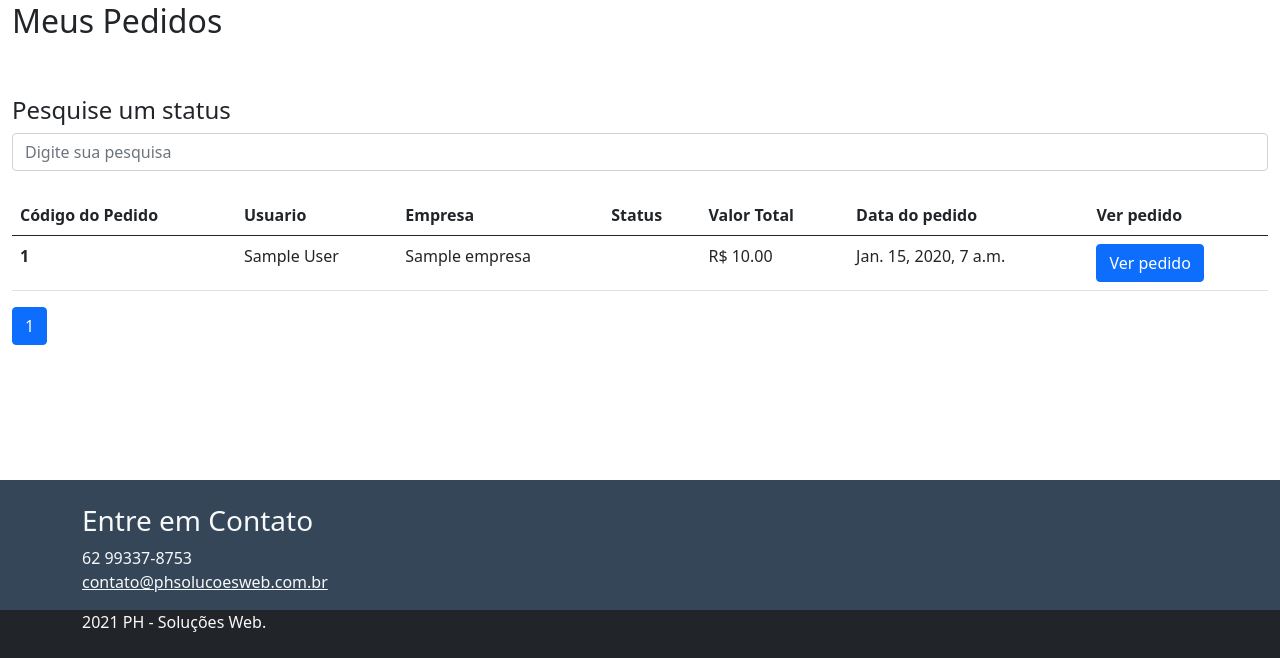
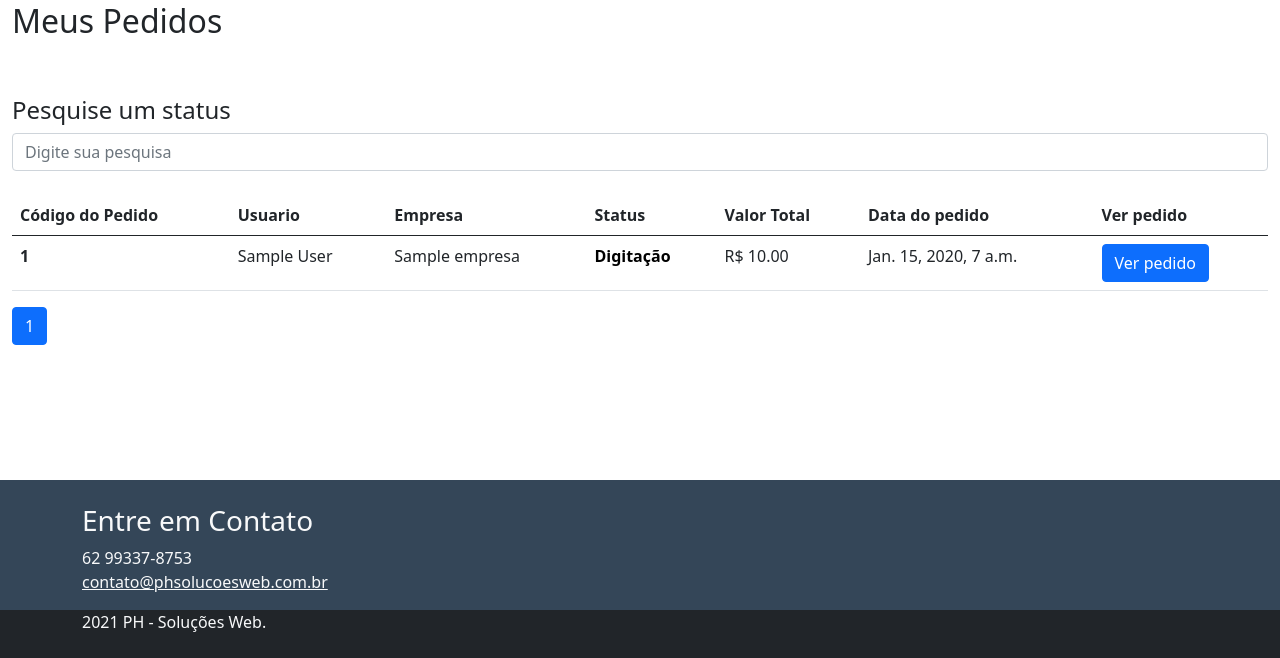
Before and after one commit to phswdjango/pedidos-django-rest, a Django app: page /pedidos/ver-pedidos/ in a window 1280 px wide. Shown: the part 142-800 px from the top of the page. Run offline with Django 3.2, Linux system fonts and the light colour scheme; a user stored in the database is signed in; tables that the repository leaves empty hold one stand-in row (values such as "Sample post"); some libraries are stand-ins or nearby versions.

Commit message:
- Fix search by status

```diff
--- a/phsw_site/pedidos/facade.py
+++ b/phsw_site/pedidos/facade.py
@@ -13,10 +13,13 @@ def buscar_pedidos(request):
 
     if request.GET.get('termo') is not None and request.GET.get('termo') != '':
         termo = request.GET.get('termo')
+        for status in Pedido.status_choices:
+            if termo.lower() in status[1].lower():
+                return Pedido.objects.filter(status=status[0]).all()
         campos = Concat('fk_usuario__first_name', Value(' '), 'fk_usuario__last_name')  # precisa do value pra simuar o ' '
         if request.user.is_agente_admin:
             return Pedido.objects.annotate(nome_completo=campos).order_by('-data_pedido').filter(
-                Q(status__icontains=termo) | Q(fk_empresa__nome_empresa__icontains=termo) |
+                Q(status=termo) | Q(fk_empresa__nome_empresa__icontains=termo) |
                 Q(valor_total__icontains=termo) | Q(fk_usuario__first_name__icontains=termo) | Q(fk_usuario__last_name__icontains=termo)
                 | Q(nome_completo__icontains=termo), fk_empresa=request.user.fk_empresa).select_related(
                 'fk_empresa', 'fk_usuario')
@@ -45,7 +48,7 @@ def buscar_todos_os_itens_por_categoria():
 
 
 def buscar_pedido(request):
-    return ItemPedido.objects.filter(fk_pedido_id=request.POST.get('id')).all()
+    return ItemPedido.objects.filter(fk_pedido_id=request.POST.get('id_pedido')).all()
 
 
 def fazer_pedido(request):
--- a/phsw_site/pedidos/templates/pedidos/ver_pedidos.html
+++ b/phsw_site/pedidos/templates/pedidos/ver_pedidos.html
@@ -41,20 +41,20 @@
             <td>{{user.first_name}} {{user.last_name}}</td>
             {% endif %}
             <td>{{pedido.fk_empresa.nome_empresa}}</td>
-            {% if pedido.fk_status.verbose_name == "Faturado" %}
-            <td style="color:green; font-weight: bold;">{{pedido.fk_status.verbose_name}}</td>
-            {% elif pedido.fk_status.verbose_name == "Cancelado" %}
-            <td style="color:red; font-weight: bold;">{{pedido.fk_status.verbose_name}}</td>
-            {% elif pedido.fk_status.verbose_name == "Entregue" %}
-            <td style="color:darkgreen; font-weight: bold;">{{pedido.fk_status.verbose_name}}</td>
-            {% elif pedido.fk_status.verbose_name == "Registrado" %}
-            <td style="color:black; font-weight: bold;">{{pedido.fk_status.verbose_name}}</td>
-            {% elif pedido.fk_status.verbose_name == "Transferido" %}
-            <td style="color:blue; font-weight: bold;">{{pedido.fk_status.verbose_name}}</td>
-            {% elif pedido.fk_status.verbose_name == "Digitação" %}
-            <td style="color:black; font-weight: bold;">{{pedido.fk_status.verbose_name}}</td>
+            {% if pedido.get_status_display == "Faturado" %}
+            <td style="color:green; font-weight: bold;">{{pedido.get_status_display}}</td>
+            {% elif pedido.get_status_display == "Cancelado" %}
+            <td style="color:red; font-weight: bold;">{{pedido.get_status_display}}</td>
+            {% elif pedido.get_status_display == "Entregue" %}
+            <td style="color:darkgreen; font-weight: bold;">{{pedido.get_status_display}}</td>
+            {% elif pedido.get_status_display == "Registrado" %}
+            <td style="color:black; font-weight: bold;">{{pedido.get_status_display}}</td>
+            {% elif pedido.get_status_display == "Transferido" %}
+            <td style="color:blue; font-weight: bold;">{{pedido.get_status_display}}</td>
+            {% elif pedido.get_status_display == "Digitação" %}
+            <td style="color:black; font-weight: bold;">{{pedido.get_status_display}}</td>
             {% else %}
-            <td style="font-weight: bold;">{{pedido.fk_status.verbose_name}}</td>
+            <td style="font-weight: bold;">{{pedido.get_status_display}}</td>
             {% endif %}
             <td>R$ {{pedido.valor_total}}</td>
             <td>{{pedido.data_pedido}}</td>
```
